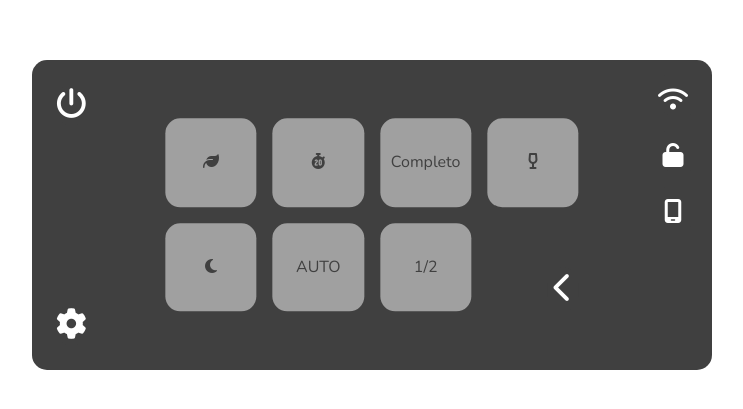
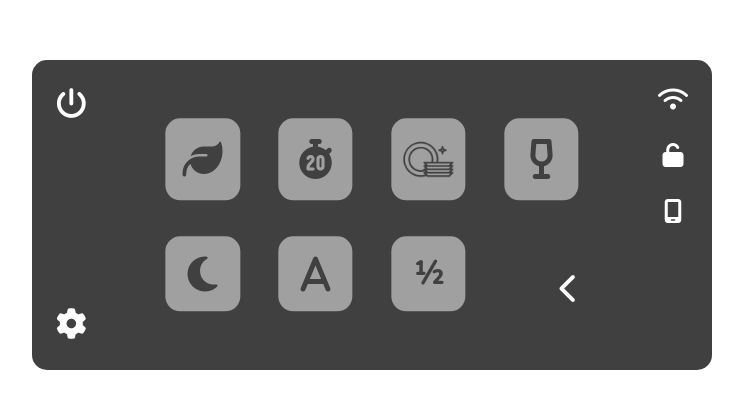
Before and after one commit to juliosalag/ua, a website: page cliente/interfaz/programas.html in a window 1280 px wide. Shown: the part 185-594 px from the top of the page, without its empty margins (268-1011 px from the left). Drawn offline with nearby package versions, Linux system fonts and the light colour scheme.

Commit message:
botons al puesto grid

```diff
--- a/cliente/interfaz/estilos/botones.css
+++ b/cliente/interfaz/estilos/botones.css
@@ -1,28 +1,29 @@
 .grid {
-	--gap: 16px;
+    --h-gap: 2.4em;
+    --v-gap: 2.25em;
 	--num-cols: 4;
 
 	display: grid;
 
-	gap: var(--gap);
+    grid-row-gap: var(--v-gap); /* Set the vertical gap */
+    grid-column-gap: var(--h-gap); /* Set the horizontal gap */
 	grid-template-columns: repeat(var(--num-cols), 1fr);
     align-items: stretch;
 }
 
-/* .image-grid > article {
-	width: 100%;
-	height: auto;
+.botones{
+    font-size: 2em;
+    background-color: var(--bc50);
+    color: var(--bc);
 }
 
-.image-grid > article > a > img {
-	width: 100%; /* s'ajusta al tamany del article
-	height: 10em; /* altura fixa
-    object-fit: cover; /* s'ajusta al contenedor i es veu com en xicotet
-} */
-
-.botones{
-    font-size: 1em;
-    background-color: var(--bc50);
-    color: var(--bc);
-    height: 100%;
+.botones img {
+    max-height: 80%;
+    max-width: 80%;
+    display: block;
+    margin: 0 auto;
 }
+.botones > i{
+    font-size: 1.25em;
+    display: block;
+}
--- a/cliente/interfaz/programas.html
+++ b/cliente/interfaz/programas.html
@@ -40,12 +40,12 @@
         <div id="controles" class="grid"> <!-- mirar que programas poner -->
             <button class="botones"><i class="fa-solid fa-leaf"></i></button>
             <button class="botones"><i class="fa-solid fa-stopwatch-20"></i></button>
-            <button class="botones">Completo</button>
+            <button class="botones"><img src="src/intensivo.png" alt="programa intensivo"></button>
             <button class="botones"><i class="fa-solid fa-wine-glass-empty"></i></button>
             <button class="botones"><i class="fa-solid fa-moon"></i></button>
-            <button class="botones">AUTO</button>
-            <button class="botones">1/2</button>
-            <button id="atras"><i class="fa-solid fa-chevron-left"></i></button>
+            <button class="botones"><i class="fa-solid fa-a"></i></button>
+            <button class="botones"><b>½</b></button>
+            <a id="atras" href="index.html"><i class="fa-solid fa-chevron-left"></i></a>
         </div>
     </div>
 </body>
```
Also changed, not shown: cliente/interfaz/src/intensivo.png (added).
